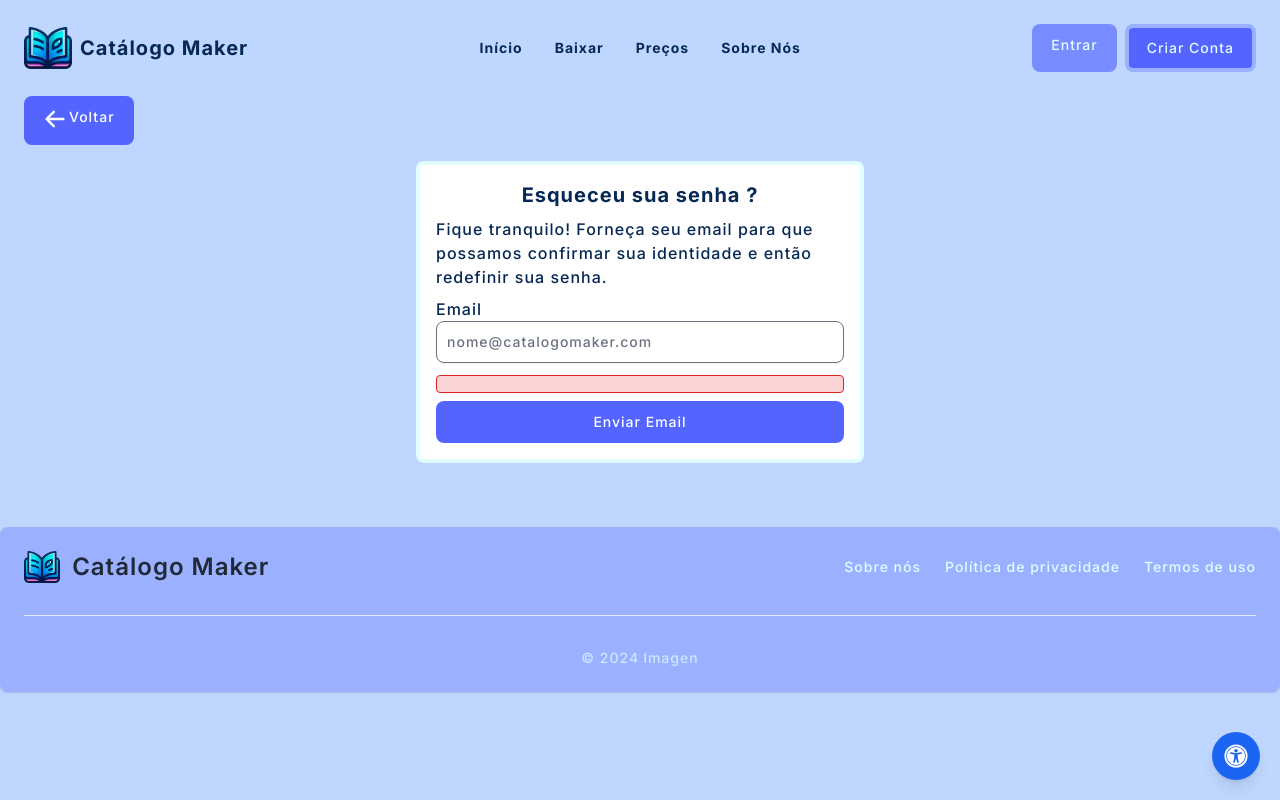
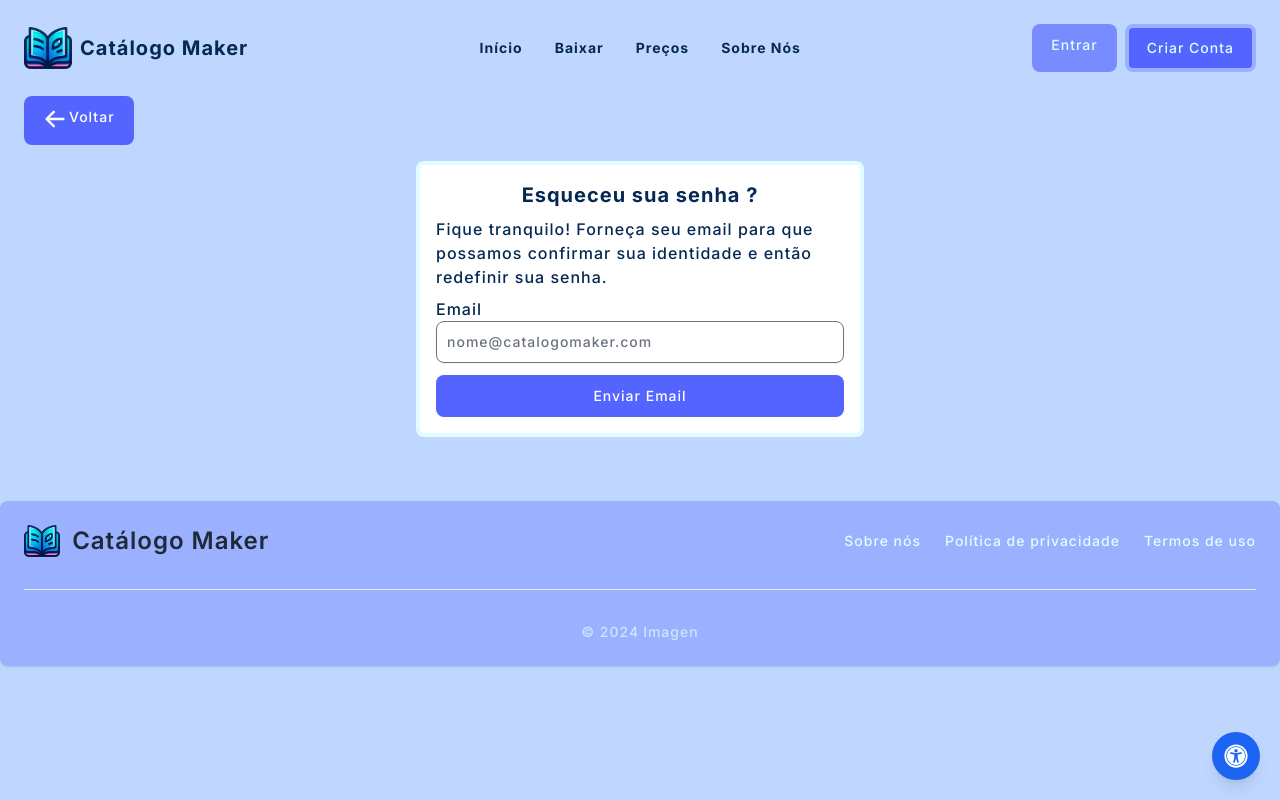
Before and after one commit to Kockiee/catalogo-maker, a Next.js app: page /auth/signin/forgot-password in a window 1280 px wide. Built offline with nearby package versions, Linux system fonts and the light colour scheme; no server answers.

Commit message:
Update page.js

```diff
--- a/src/app/auth/signin/forgot-password/page.js
+++ b/src/app/auth/signin/forgot-password/page.js
@@ -9,7 +9,7 @@ export default function forgotpassword() {
     const [email, setEmail] = useState("")
     const [emailInvited, setEmailInvited] = useState(false)
     const { sendForgotPasswordEmail, authLoading } = useAuth()
-    const [error, setError] = useState()
+    const [error, setError] = useState("")
 
 
     const handleFormSubmit = async(e) => {
```
